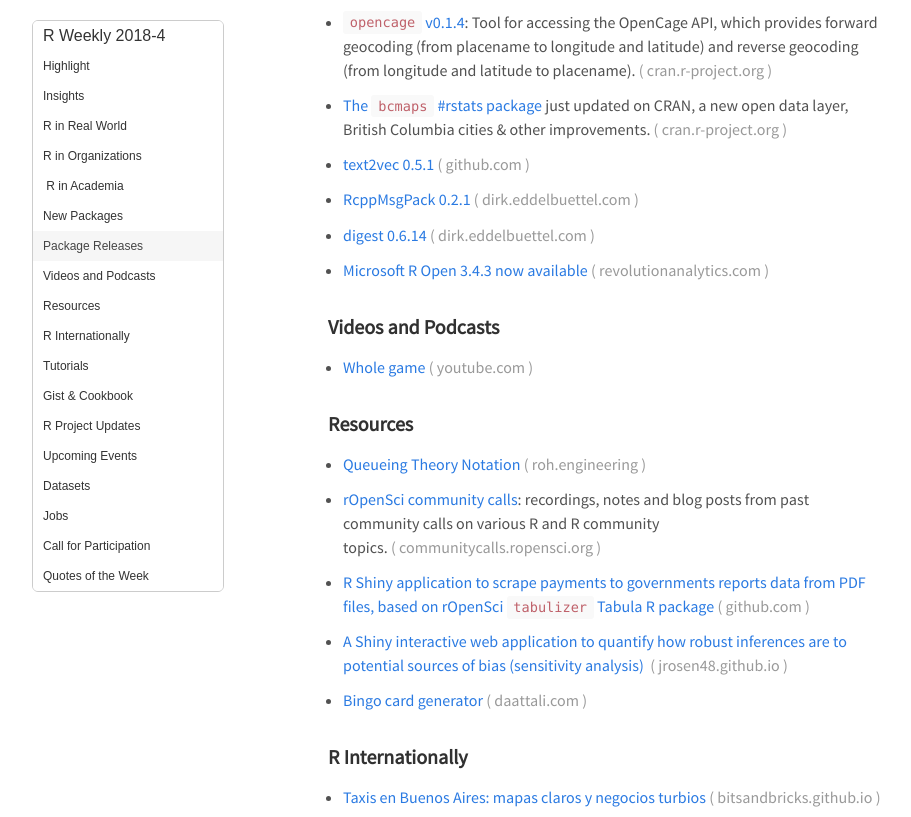
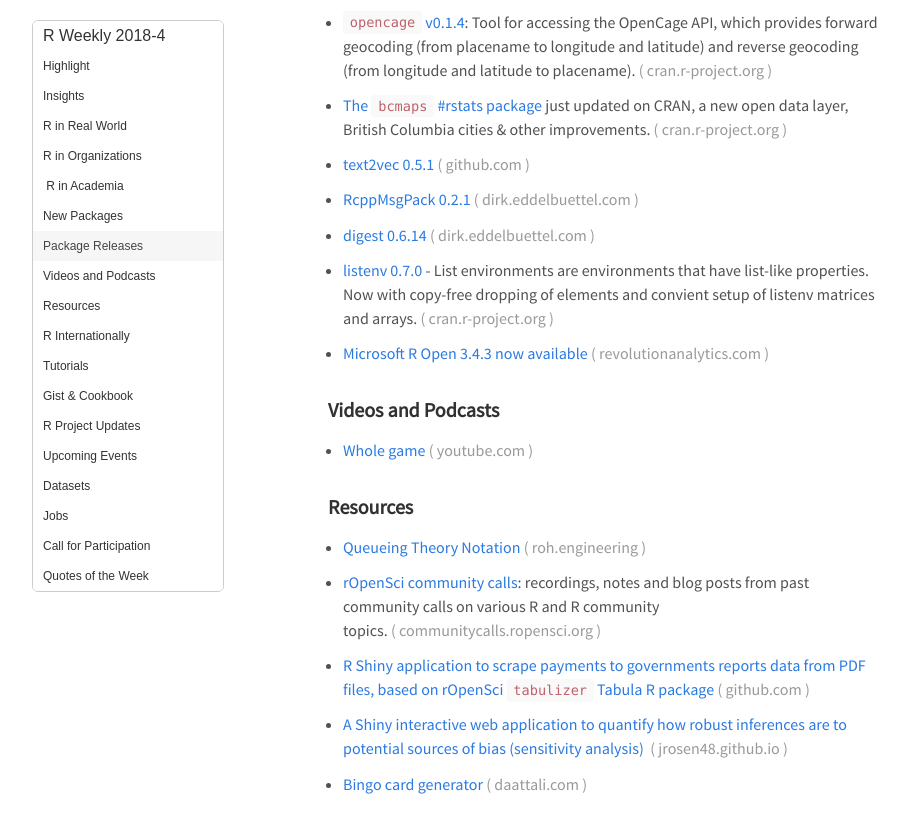
Before and after one commit to rweekly/rweekly.org, a Jekyll site: the page built from draft.md, in a window 1280 px wide and 900 px high, scrolled down 2548 px, cut to the strip 0-817 px from the top of the window. Shown: the whole strip, without its empty margins (32-943 px from the left). Built offline with Jekyll 4.4.1, drawn with Linux system fonts in a browser that asks for light colours; emoji names are drawn with the system emoji font; comment, search, counter and statistics services are not loaded.

Commit message:
CRAN update: listenv 0.7.0

```diff
--- a/draft.md
+++ b/draft.md
@@ -115,6 +115,8 @@
 + [RcppMsgPack 0.2.1](http://dirk.eddelbuettel.com/blog/2018/01/16#rcppmsgpack_0.2.1)
 
 + [digest 0.6.14](http://dirk.eddelbuettel.com/blog/2018/01/14#digest_0.6.14)
+
++ [listenv 0.7.0](https://cran.r-project.org/package=listenv) - List environments are environments that have list-like properties. Now with copy-free dropping of elements and convient setup of listenv matrices and arrays.
 
 + [Microsoft R Open 3.4.3 now available](http://blog.revolutionanalytics.com/2018/01/microsoft-r-open-343-now-available.html)
 
```
